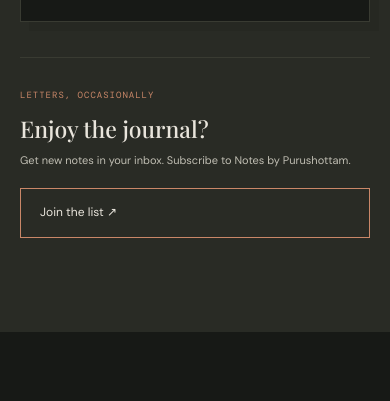
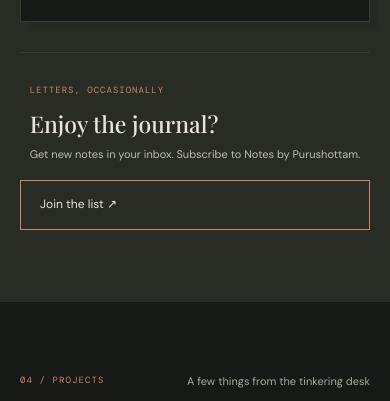
Before and after one commit to purushottamkhakurel/purushottam-portfolio-v2, a plain HTML site: page index.html in a window 390 px wide. Shown: the part 3777-4178 px from the top of the page. Drawn offline with nearby package versions, Linux system fonts and the light colour scheme; a web font is replaced by a local one.

Commit message:
Polish journal newsletter spacing on desktop and mobile

```diff
--- a/css/styles.css
+++ b/css/styles.css
@@ -390,3 +390,17 @@ body{background:var(--bg);color:var(--text)}
  .newsletter-link,.newsletter-home>a{width:100%;justify-content:space-between}
  .filter-list{gap:9px}
 }
+
+
+/* Align the homepage newsletter with the journal content */
+.writing-feature>.wrap{width:min(var(--max),calc(100% - 64px));margin-inline:auto}
+.newsletter-home{width:100%;margin:38px 0 0;padding:26px 0 0;border-top:1px solid var(--line);align-items:center}
+.newsletter-home>div{min-width:0}
+.newsletter-home h3{margin:9px 0 7px;line-height:1.2}
+.newsletter-home p{line-height:1.75}
+.newsletter-home>a{flex:0 0 auto;min-width:145px;justify-content:space-between}
+@media(max-width:680px){
+ .writing-feature>.wrap{width:calc(100% - 40px)}
+ .newsletter-home{margin-top:30px;padding-top:22px;gap:16px}
+ .newsletter-home>a{width:100%;min-width:0}
+}
```
